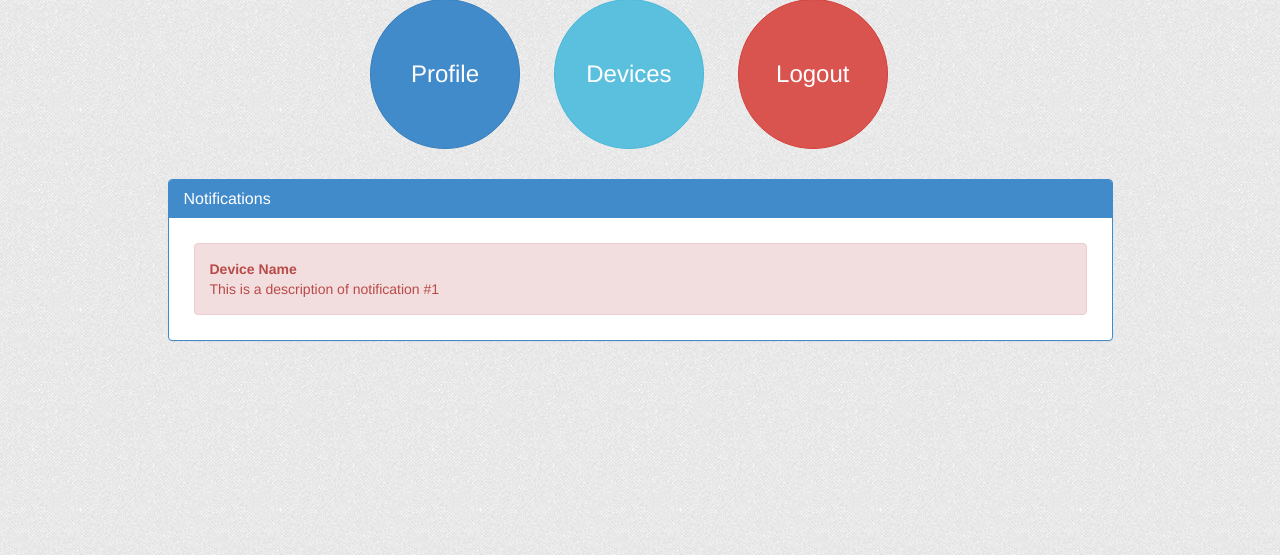
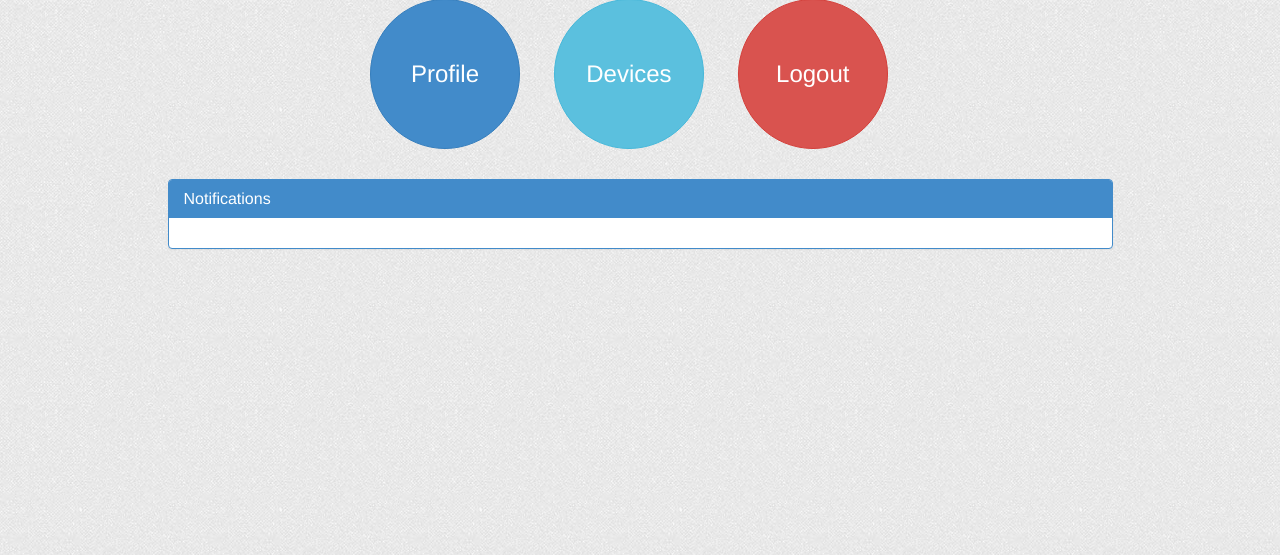
Before and after one commit to gutechsoc-hackathon/Django, a Django app: page /user/home/ in a window 1280 px wide. Shown: the part 121-676 px from the top of the page. Run offline with Django 3.2, Linux system fonts and the light colour scheme; the visitor is signed in with stand-in values (Sample User, id 1); some libraries are stand-ins or nearby versions.

Commit message:
changed stuff

```diff
--- a/users/templates/users/home.html
+++ b/users/templates/users/home.html
@@ -37,14 +37,12 @@
           <h3 class="panel-title">Notifications</h3>
         </div>
         <div class="panel-body">
-          <div class="alert alert-danger notification">
-	    <strong>Device Name</strong><br />
-	    This is a description of notification #1
-	  </div>
-      {% for notification in notifications %}
-          <div class="alert alert-danger notification"><strong>{{ notification|get_dev_name }}</strong><br /> {{ notification|get_app_name }} was used {{ notification.time_stamp|convert_date }}</div>
+        {% for notification in notifications %}
+          <div class="alert alert-danger notification"><strong>{{ notification|get_dev_name }}</strong><br /> {{ notification|get_app_name }} was used {{ notification.time_stamp|convert_date }} for {{ notification|get_notification_timespent}}
+          </div>
         </div>
       {% endfor %}
+
       </div>
     </div>
   </div>
--- a/users/templatetags/user_extras.py
+++ b/users/templatetags/user_extras.py
@@ -17,6 +17,10 @@ def get_app_name(notification):
 def get_item(dictionary, key):
 	print dictionary, key
 	return dictionary.get(key)
+
+@register.filter
+def get_notification_timespent(notification):
+	return convert_duration(notification.session.time_spent)
 
 @register.filter
 def get_timespent(dict, key):
```
